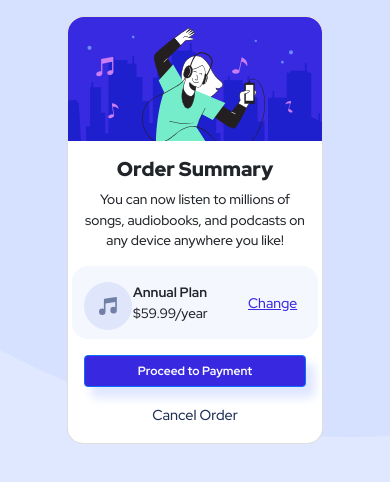
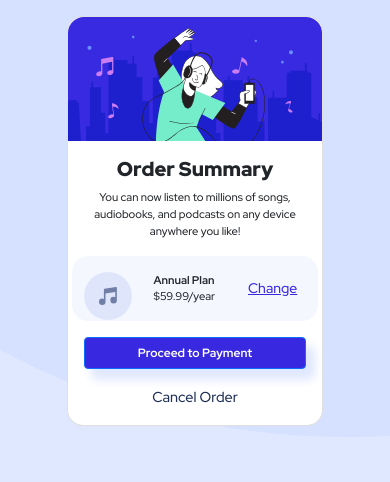
Before and after one commit to medledan/Frontend_Mentor-Order-Summary-Card-, a website: page index.html in a window 390 px wide. Drawn offline with nearby package versions, Linux system fonts and the light colour scheme.

Commit message:
added bootstrap cdn, removed bootstrap npn package, adjusted layout for mobile

```diff
--- a/index.html
+++ b/index.html
@@ -14,8 +14,10 @@
 
     <!-- Bootstrap -->
     <link
+      href="https://cdn.jsdelivr.net/npm/bootstrap@5.1.1/dist/css/bootstrap.min.css"
       rel="stylesheet"
-      href="./node_modules/bootstrap/dist/css/bootstrap.min.css"
+      integrity="sha384-F3w7mX95PdgyTmZZMECAngseQB83DfGTowi0iMjiWaeVhAn4FJkqJByhZMI3AhiU"
+      crossorigin="anonymous"
     />
 
     <!-- Google Fonts  -->
@@ -57,10 +59,10 @@
             any device anywhere you like!
           </p>
           <div class="row plan-selector">
-            <div class="col-2 pt-3">
+            <div class="col-3 pt-3">
               <img src="./images/icon-music.svg" alt="music icon" />
             </div>
-            <div class="col-6 pt-3">
+            <div class="col-5 pt-3">
               <p class="px-2"><span>Annual Plan</span> $59.99/year</p>
             </div>
             <div class="col-4 my-auto">
--- a/package.json
+++ b/package.json
@@ -11,7 +11,6 @@
   "author": "Daniel M",
   "license": "ISC",
   "dependencies": {
-    "bootstrap": "^5.1.1",
     "lite-server": "^2.6.1"
   }
 }
--- a/style.css
+++ b/style.css
@@ -33,7 +33,7 @@ span,
 }
 
 p {
-  font-size: 0.85rem;
+  font-size: 0.7rem;
 }
 
 .payment-btn {
```
Also changed, not shown: 1 other file.
